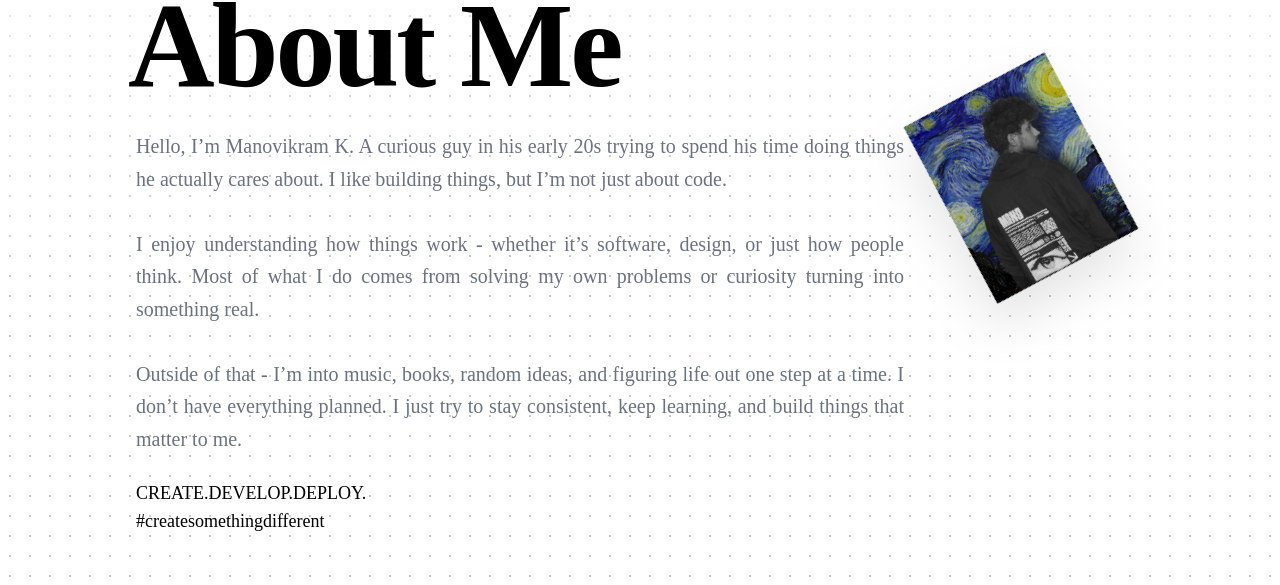
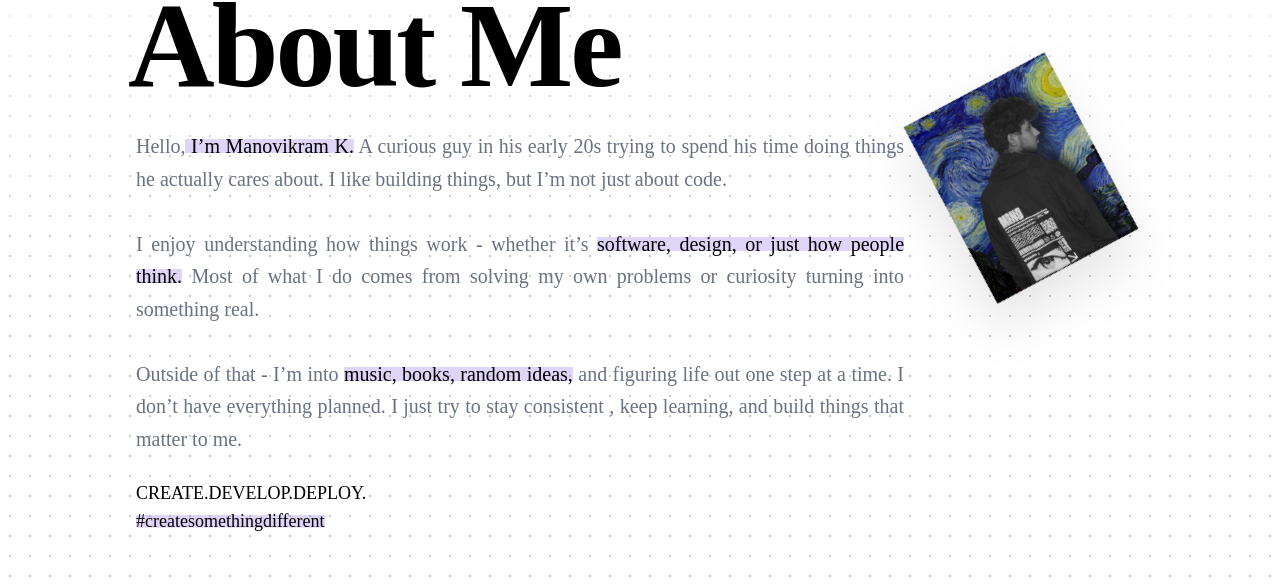
Before and after one commit to manov-ik/mano-portfolio-2, a React (Vite) app: page /about in a window 1280 px wide. Shown: the part 174-759 px from the top of the page. Built offline with nearby package versions, Linux system fonts and the light colour scheme; no server answers; a web font is replaced by a local one.

Commit message:
added ScrollHighlight

```diff
--- /dev/null
+++ b/src/components/ScrollHighlight.jsx
@@ -0,0 +1,46 @@
+import React from "react";
+import { motion } from "framer-motion";
+
+/**
+ * ScrollHighlight - A component that adds a smooth, scroll-triggered
+ * highlighter effect to any word or phrase it wraps.
+ *
+ * @param {React.ReactNode} children - The text content to highlight.
+ * @param {string} color - The highlight color (defaults to a soft purple matching the site accent).
+ * @param {number} delay - Animation delay in seconds.
+ * @param {number} duration - Animation duration in seconds.
+ * @param {string} className - Additional CSS classes for the wrapper.
+ */
+const ScrollHighlight = ({
+  children,
+  color = "rgba(126, 87, 226, 0.25)",
+  delay = 0.2,
+  duration = 0.8,
+  className = "",
+}) => {
+  return (
+    <motion.span
+      initial={{ backgroundSize: "0% 0.7em" }}
+      whileInView={{ backgroundSize: "100% 0.7em" }}
+      viewport={{ once: true, amount: 0.5 }}
+      transition={{
+        duration: duration,
+        delay: delay,
+        ease: [0.16, 1, 0.3, 1],
+      }}
+      className={`inline text-black ${className}`}
+      style={{
+        backgroundImage: `linear-gradient(${color}, ${color})`,
+        backgroundRepeat: "no-repeat",
+        backgroundPosition: "left bottom 0.2em",
+        backgroundColor: "transparent",
+        boxDecorationBreak: "clone",
+        WebkitBoxDecorationBreak: "clone",
+      }}
+    >
+      {children}
+    </motion.span>
+  );
+};
+
+export default ScrollHighlight;
--- a/src/pages/About.jsx
+++ b/src/pages/About.jsx
@@ -3,6 +3,7 @@ import { Helmet } from "react-helmet-async";
 import StickerPeel from "../components/StickerPeel";
 import mano1 from "../assets/mano1.webp";
 import TextPressure from "../components/TextPressure";
+import ScrollHighlight from "../components/ScrollHighlight";
 
 const experienceData = [
   {
@@ -307,20 +308,26 @@ const About = () => {
         </div>
         <div className="max-w-5xl mx-auto mt-6 pl-1 sm:pl-2">
           <p className="text-gray-500 text-lg sm:text-xl leading-relaxed max-w-3xl text-justify">
-            Hello, I’m Manovikram K. A curious guy in his early 20s trying to
-            spend his time doing things he actually cares about. I like building
-            things, but I’m not just about code.
+            Hello,<ScrollHighlight> I’m Manovikram K.</ScrollHighlight> A
+            curious guy in his early 20s trying to spend his time doing things
+            he actually cares about. I like building things, but I’m not just
+            about code.
+            <br />
+            <br />I enjoy understanding how things work - whether it’s{" "}
+            <ScrollHighlight delay={0.3}>
+              software, design, or just how people think.
+            </ScrollHighlight>{" "}
+            Most of what I do comes from solving my own problems or curiosity
+            turning into something real.
             <br />
             <br />
-            I enjoy understanding how things work - whether it’s software,
-            design, or just how people think. Most of what I do comes from
-            solving my own problems or curiosity turning into something real.
-            <br />
-            <br />
-            Outside of that - I’m into music, books, random ideas, and figuring
-            life out one step at a time. I don’t have everything planned. I just
-            try to stay consistent, keep learning, and build things that matter
-            to me.
+            Outside of that - I’m into{" "}
+            <ScrollHighlight delay={0.5}>
+              music, books, random ideas,
+            </ScrollHighlight>{" "}
+            and figuring life out one step at a time. I don’t have everything
+            planned. I just try to stay consistent , keep learning, and build
+            things that matter to me.
             {/*
             I’m Manovikram K, a final year engineering student focused on
             building optimal and scalable systems. As a designer and developer,
@@ -334,7 +341,9 @@ const About = () => {
             CREATE.DEVELOP.DEPLOY.
           </p>
           <p className="text-black text-md lg:text-lg">
-            #createsomethingdifferent
+            <ScrollHighlight duration={1.2} delay={0.8}>
+              #createsomethingdifferent
+            </ScrollHighlight>
           </p>
         </div>
       </div>
@@ -592,7 +601,7 @@ const About = () => {
         className="text-2xl text-center m-auto text-gray-400"
         style={{ fontFamily: "Gaegu, cursive" }}
       >
-        this is me
+        <ScrollHighlight>and this is me</ScrollHighlight>
       </p>
       <TextPressure
         text="MANOVIKRAM K"
--- a/src/pages/Projects.jsx
+++ b/src/pages/Projects.jsx
@@ -85,7 +85,10 @@ function Projects() {
     <div className="min-h-screen selection:bg-[#7e57e2]/20">
       <Helmet>
         <title>Projects - Manovikram K</title>
-        <meta name="description" content="Selected works by Manovikram K - a collection of full-stack, ML, and design projects built with pixels, logic, and late-night caffeine." />
+        <meta
+          name="description"
+          content="Selected works by Manovikram K - a collection of full-stack, ML, and design projects built with pixels, logic, and late-night caffeine."
+        />
         <link rel="canonical" href="https://manovik.netlify.app/projects" />
       </Helmet>
       {/* ── Quirky Header ── */}
@@ -108,7 +111,7 @@ function Projects() {
               </h1>
             </div>
             <p className="text-gray-400 text-lg sm:text-xl max-w-xs sm:text-right leading-relaxed pb-2">
-              A collection of pixels, logic, and late-night caffeine.
+              A collection of ideas, logic, and late-night caffeine.
             </p>
           </div>
         </div>
--- a/src/pages/WritingDetail.jsx
+++ b/src/pages/WritingDetail.jsx
@@ -1,5 +1,6 @@
 import { useParams, Link } from "react-router-dom";
 import { useWriting } from "../hooks/useWritings";
+import ScrollHighlight from "../components/ScrollHighlight";
 
 const WritingDetail = () => {
   const { slug } = useParams();
@@ -113,16 +114,16 @@ const WritingDetail = () => {
       {/* ── Content ── */}
       <div className="px-5 pb-24 max-w-3xl mx-auto">
         {/* Excerpt */}
-        {writing.excerpt && (
+        {/* {writing.excerpt && (
           <p
             className="text-xl text-gray-400 leading-relaxed pb-2 mb-2"
             style={{ fontFamily: "Gaegu, cursive" }}
           >
-            {writing.excerpt}
+            <ScrollHighlight>{writing.excerpt}</ScrollHighlight>
           </p>
-        )}
+        )} */}
         <div
-          className="prose prose-lg max-w-none text-gray-700 leading-relaxed whitespace-pre-wrap"
+          className="prose pl-4 sm:pl-8 md:pl-10 lg:pl-0 prose-lg max-w-none text-gray-700 leading-relaxed whitespace-pre-wrap"
           style={{ fontFamily: "Gaegu, cursive" }}
         >
           {writing.content}
```
